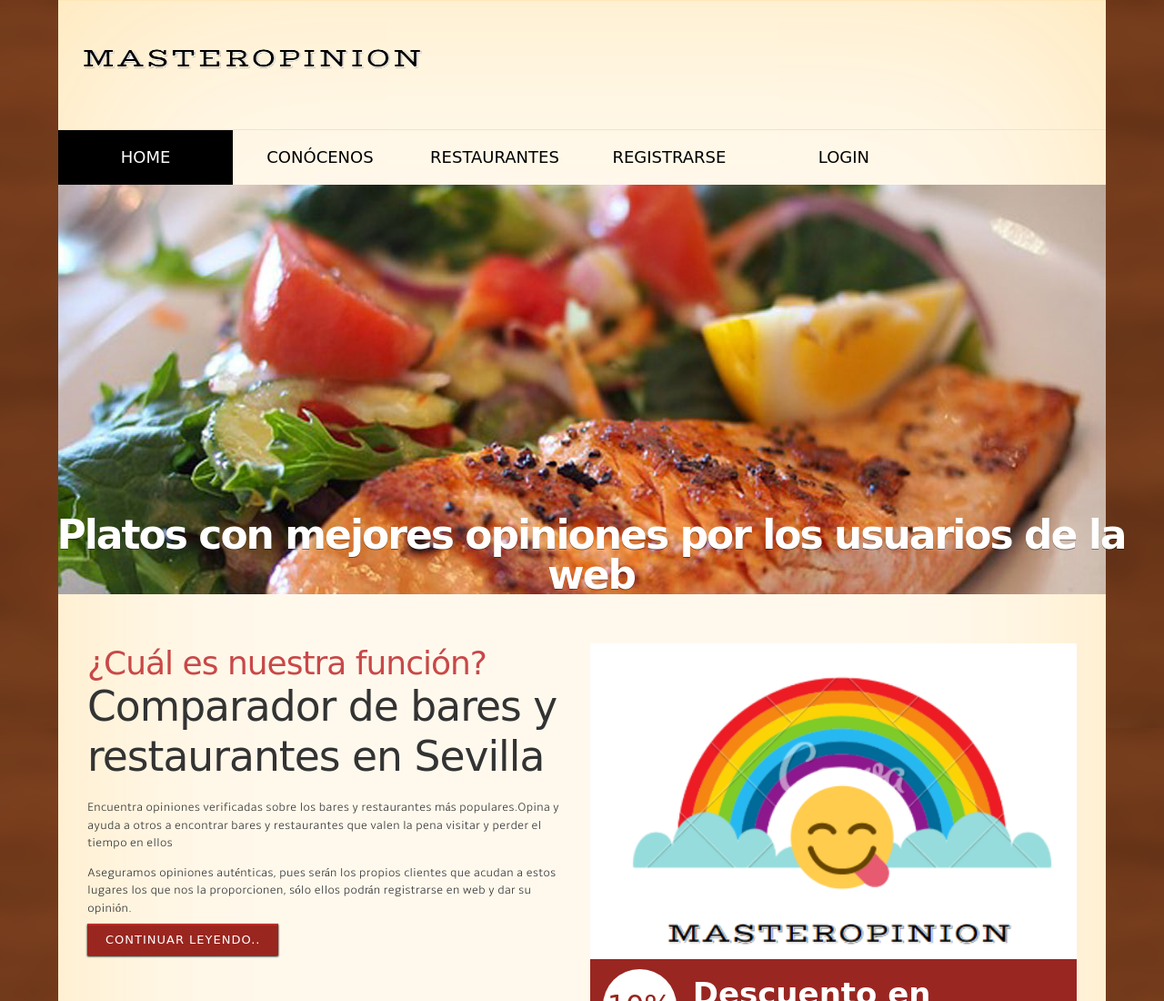
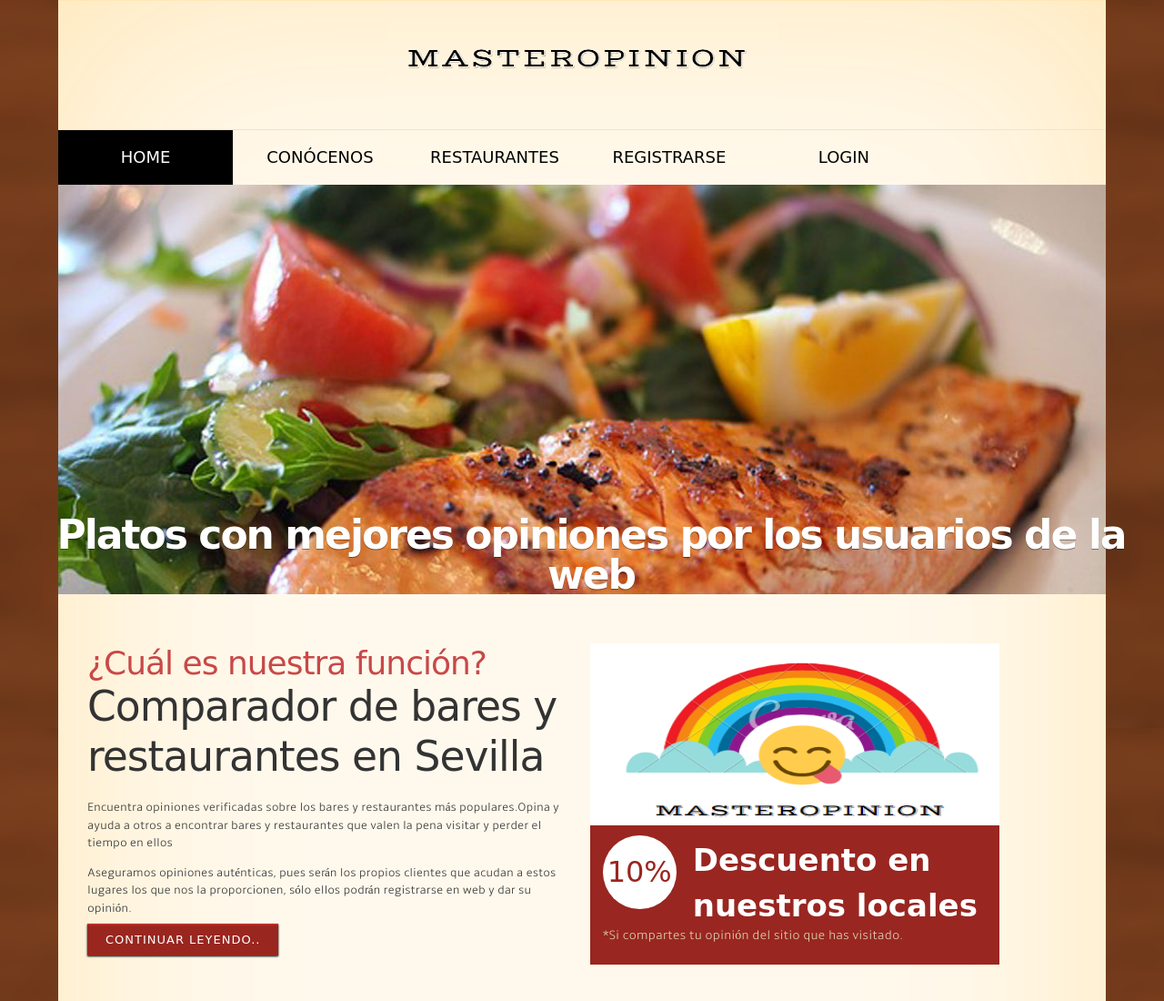
Before and after one commit to Adrian-SB/MasterOpinion, a plain HTML site: page index.html in a window 1280 px wide. Shown: the top 1100 px of the page at 91% size. Drawn offline with Linux system fonts and the light colour scheme; a web font is replaced by a local one.

Commit message:
Add files via upload

```diff
--- a/css/style.css
+++ b/css/style.css
@@ -150,16 +150,18 @@ body{
 	padding-bottom: 2%;
 }
 .logo{
-	float:left;
+	text-align: center;
 }
 .header-bot{
 	padding: 1% 0;
 }
 .grid_img img {
 	display:block;
+	width:450px;
+	height:200px;
 }
 .hover_img img{
-	width:100%;
+
 	-webkit-transition-duration: 0.5s;
 	-moz-transition-duration: 0.5s;
 	-o-transition-duration: 0.5s;
@@ -183,6 +185,8 @@ body{
 -moz-transition: .2s all linear;
 -o-transition: .2s all linear;
 transition: .2s all linear;
+width:450px;
+height:200px;
 }
 .banner2 .price {
 	font-family: 'Patua One', cursive;
```
